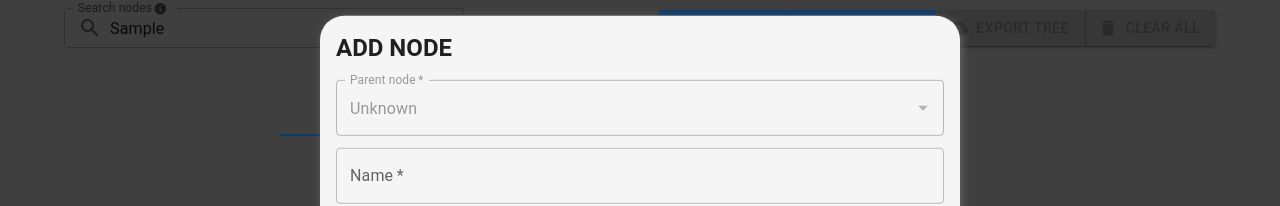
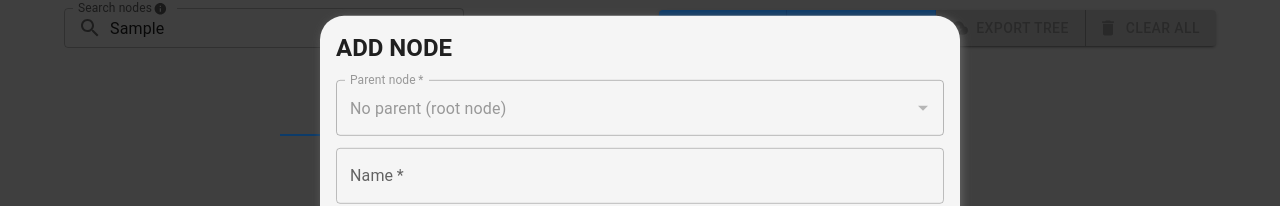
Before and after one commit to OffCrazyFreak/Tree-Grapher, a React (Create React App) app: page / in a window 1280 px wide. Both pictures are taken after typing "Sample" into the empty fields and a click on the button "ADD NODE". Shown: the part 164-370 px from the top of the page. Built offline with nearby package versions, Linux system fonts and the light colour scheme.

Commit message:
Replaced 'Unknown' text for root node parent field to 'No parent (root node)'

```diff
--- a/src/App.jsx
+++ b/src/App.jsx
@@ -138,7 +138,7 @@ export default function App() {
       }
     }
 
-    traverseTree(nodes, "Unknown");
+    traverseTree(nodes, "No parent (root node)");
 
     nodesList.sort((a, b) => a.name.localeCompare(b.name)); // Sort nodes by names
 
--- a/src/components/NodeForm.jsx
+++ b/src/components/NodeForm.jsx
@@ -53,7 +53,7 @@ export default function NodeForm({
       updatedTreeData = replaceSubtree(updatedTreeData, node.name, updatedNode);
     } else {
       if (node) {
-        if (node.parent !== "Unknown") {
+        if (node.parent !== "No parent (root node)") {
           // Remove node from old parent's children
           const oldParentSubtree = findSubtree(updatedTreeData, node.parent);
           oldParentSubtree.children = oldParentSubtree.children.filter(
@@ -72,7 +72,7 @@ export default function NodeForm({
         }
       }
 
-      if (parent.name === "Unknown") {
+      if (parent.name === "No parent (root node)") {
         // Adding or updating a root node
         updatedTreeData.push(updatedNode);
       } else {
@@ -158,7 +158,7 @@ export default function NodeForm({
   }
 
   useEffect(() => {
-    setParent({ name: node?.parent || "Unknown" });
+    setParent({ name: node?.parent || "No parent (root node)" });
     setName(node?.name);
     setLink(node?.link);
     setDescription(node?.description);
@@ -219,7 +219,7 @@ export default function NodeForm({
               }}
             >
               <Autocomplete
-                options={[{ name: "Unknown" }, ...searchResults]}
+                options={[{ name: "No parent (root node)" }, ...searchResults]}
                 clearOnEscape
                 openOnFocus
                 disabled={treeData.length === 0}
```
